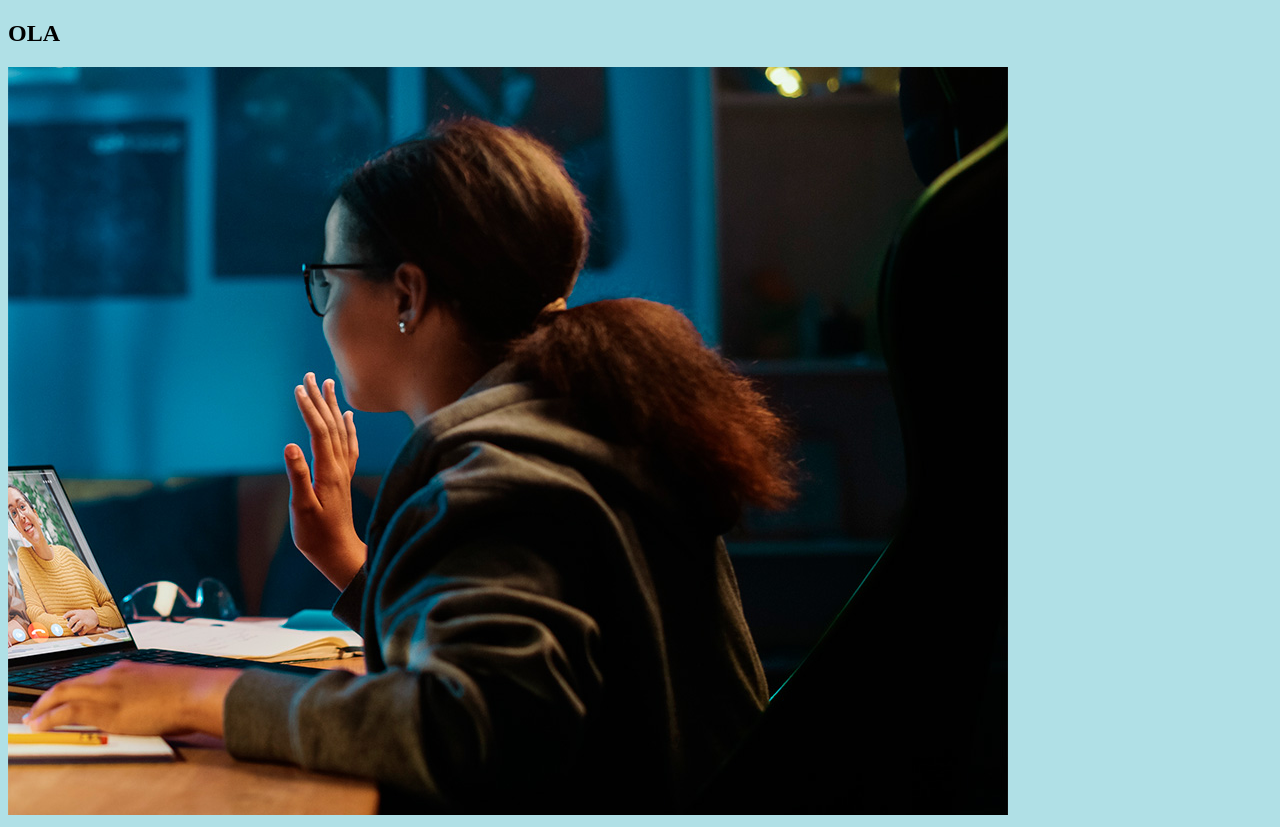
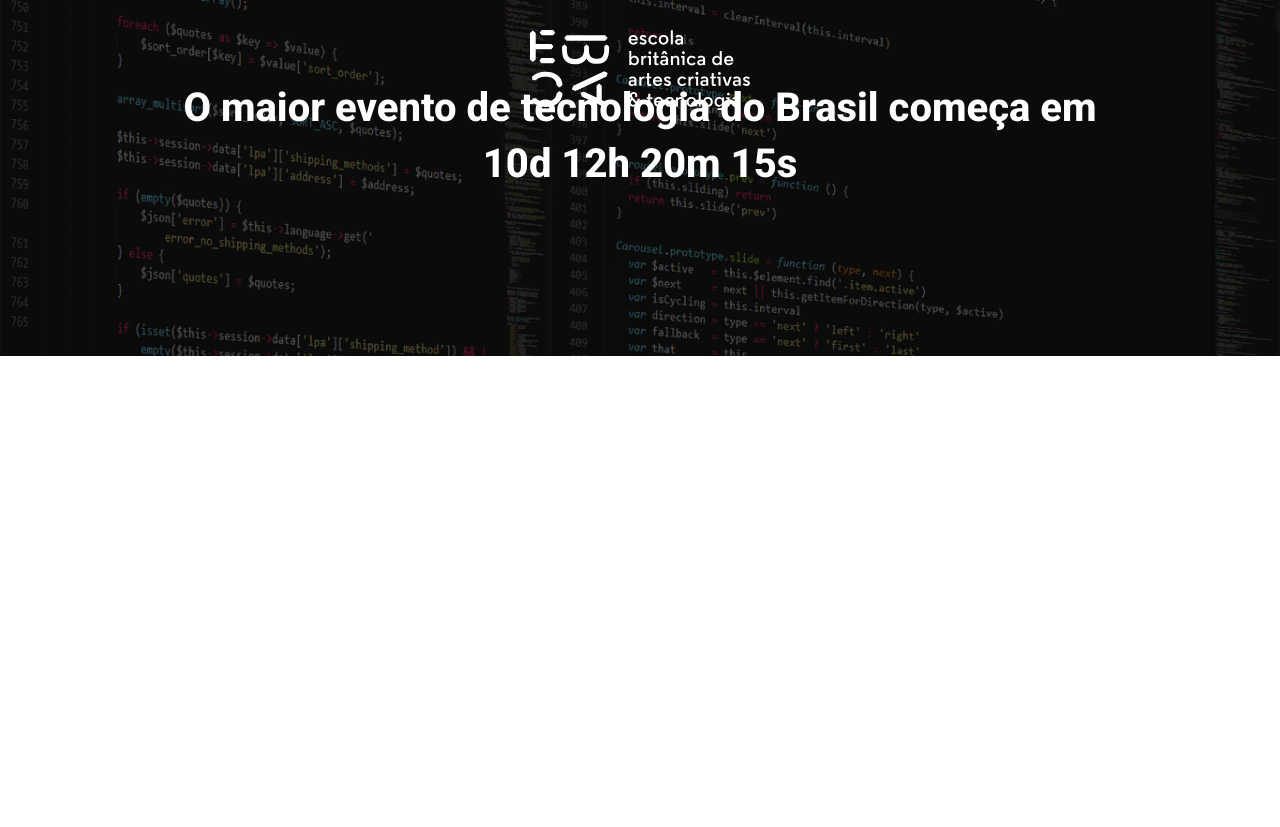
Before and after one commit to Felipedev2-0/BARROS_FEST, a website built with Parcel: page src/index.html in a window 1280 px wide. After the commit the page ends 800 px from the top, so only its background shows below. Built offline with nearby package versions, Linux system fonts and the light colour scheme.

Commit message:
criando hero

```diff
--- a/src/index.html
+++ b/src/index.html
@@ -1,14 +1,25 @@
 <!DOCTYPE html>
-<html lang="en">
-<head>
-    <meta charset="UTF-8">
-    <meta name="viewport" content="width=device-width, initial-scale=1.0">
-    <title>Document</title>
-    <link rel="stylesheet" href="styles/main.scss">
-</head>
-<body>
-    <h2>OLA</h2>
-    <img src="./images/images/backend.png" alt="">
+<html lang="enpt-BR">
+  <head>
+    <meta charset="UTF-8" />
+    <meta name="viewport" content="width=device-width, initial-scale=1.0" />
+    <title>EBAC Tech Talks</title>
+    <link rel="preconnect" href="https://fonts.googleapis.com" />
+    <link rel="preconnect" href="https://fonts.gstatic.com" crossorigin />
+    <link
+      href="https://fonts.googleapis.com/css2?family=Roboto:ital,wght@0,100..900;1,100..900&display=swap"
+      rel="stylesheet"
+    />
+    <link rel="stylesheet" href="styles/main.scss" />
+  </head>
+  <body>
+    <header class="hero">
+      <div class="container">
+        <img class="hero__logo" src="./images/images/ebac_logo.svg" alt="" />
+        <p class="hero__text">O maior evento de tecnologia do Brasil começa em 10d 12h 20m 15s</p>
+      </div>
+    </header>
+
     <script src="scripts/main.js"></script>
-</body>
+  </body>
 </html>
--- /dev/null
+++ b/src/styles/_hero.scss
@@ -0,0 +1,54 @@
+.hero{
+    padding-bottom: 64px;
+    padding-bottom: 100px;
+    background-image: url(../images/images/fundo.png);
+    background-repeat: no-repeat;
+    background-size: cover;
+    position: relative;
+
+    .container{
+        position: relative;
+    }
+
+    &::before{
+        position: absolute;
+        top: 0;
+        left: 0;
+        width: 100%;
+        height: 100%;
+        background-color: #000;
+        content: '';
+        opacity: 0.6;
+    }
+
+    &__text{
+        margin-top: 64;
+        margin-bottom: 64px;
+        font-size: 40px;
+        line-height: 56px;
+        font-weight: 800;
+        text-align: center;
+    }
+
+    &__logo{
+        margin: 0 auto;
+        height: 80px;
+        display: block;
+        position: relative;
+        top: 30px;
+    }
+
+    @media (max-width: 640px) {
+        padding: 40px 0;
+
+        &__logo{
+            height: 40px;
+        }
+
+        &__text{
+            font-size: 22px;
+            line-height: 24px;
+
+        }
+    }
+}
--- a/src/styles/main.scss
+++ b/src/styles/main.scss
@@ -1,3 +1,23 @@
-body{
-    background-color: powderblue;
+@use 'hero' ;
+
+*{
+    margin: 0;
+    padding: 0;
+    box-sizing: border-box;
+    font-family: Roboto, sans-serif;
+    color: #fff;
 }
+
+.container{
+    max-width: 960px;
+    width: 100%;
+    margin: 0 auto;
+
+    @media(max-width: 640px){
+        max-width: 80%;
+    }
+
+    @media(max-width: 1024px){
+        max-width: 90%;
+    }
+}
```
